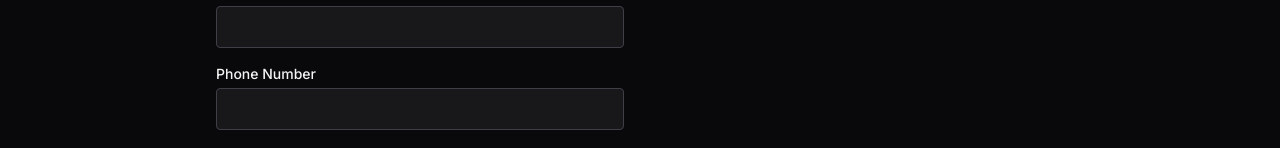
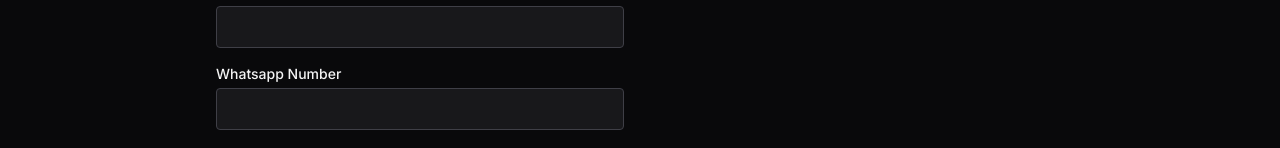
Before and after one commit to chibuikem-emmanuel/thriftza, a Next.js app: page /checkout in a window 1280 px wide. Shown: the part 241-389 px from the top of the page. Built offline with nearby package versions, Linux system fonts and the light colour scheme; no server answers.

Commit message:
change labels

```diff
--- a/src/app/checkout/page.tsx
+++ b/src/app/checkout/page.tsx
@@ -136,7 +136,7 @@
             />
           </div>
           <div>
-            <label className="block text-sm font-medium">Phone Number</label>
+            <label className="block text-sm font-medium">Whatsapp Number</label>
             <input
               type="tel"
               name="customer_phone"
```
